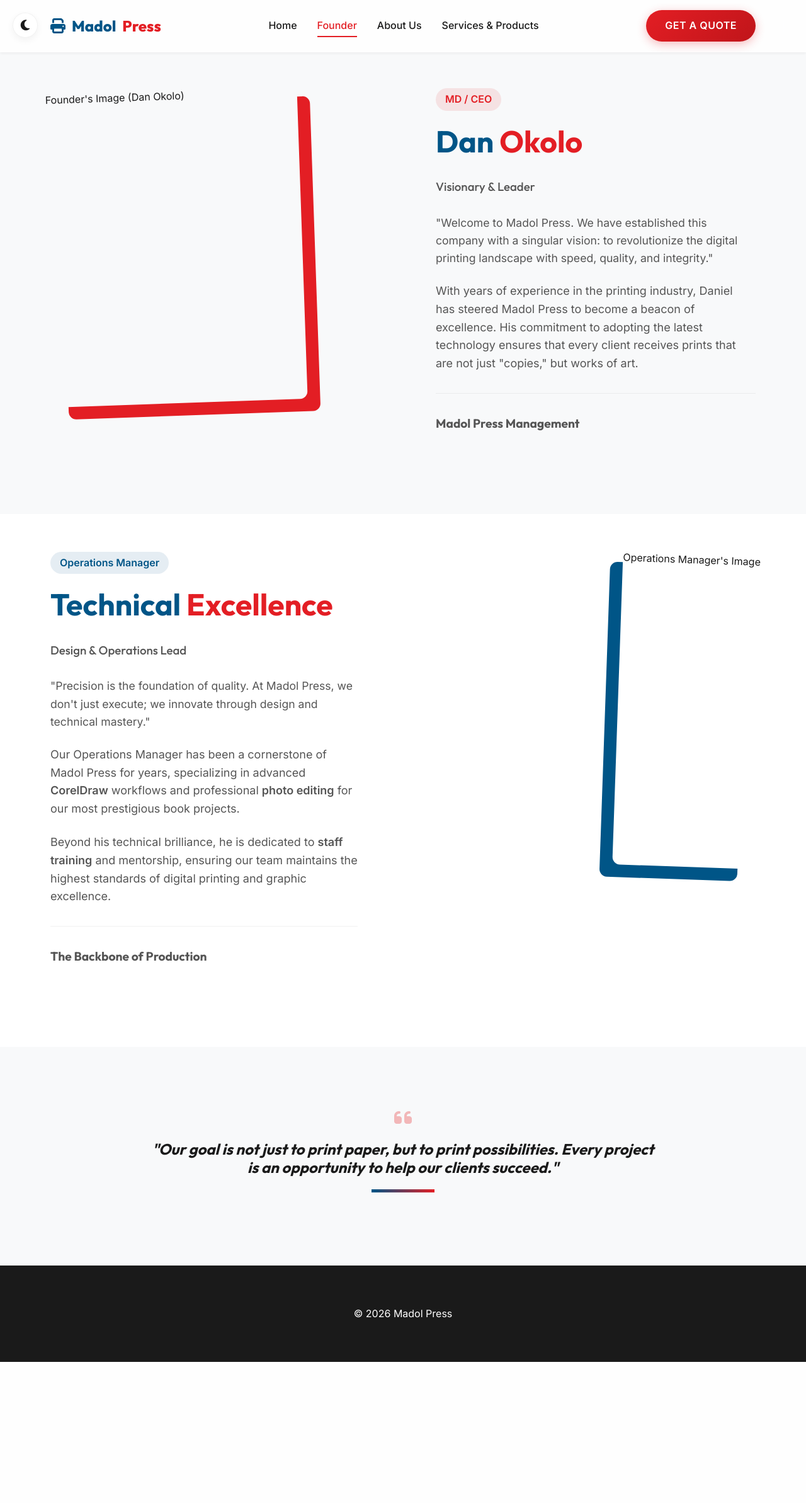
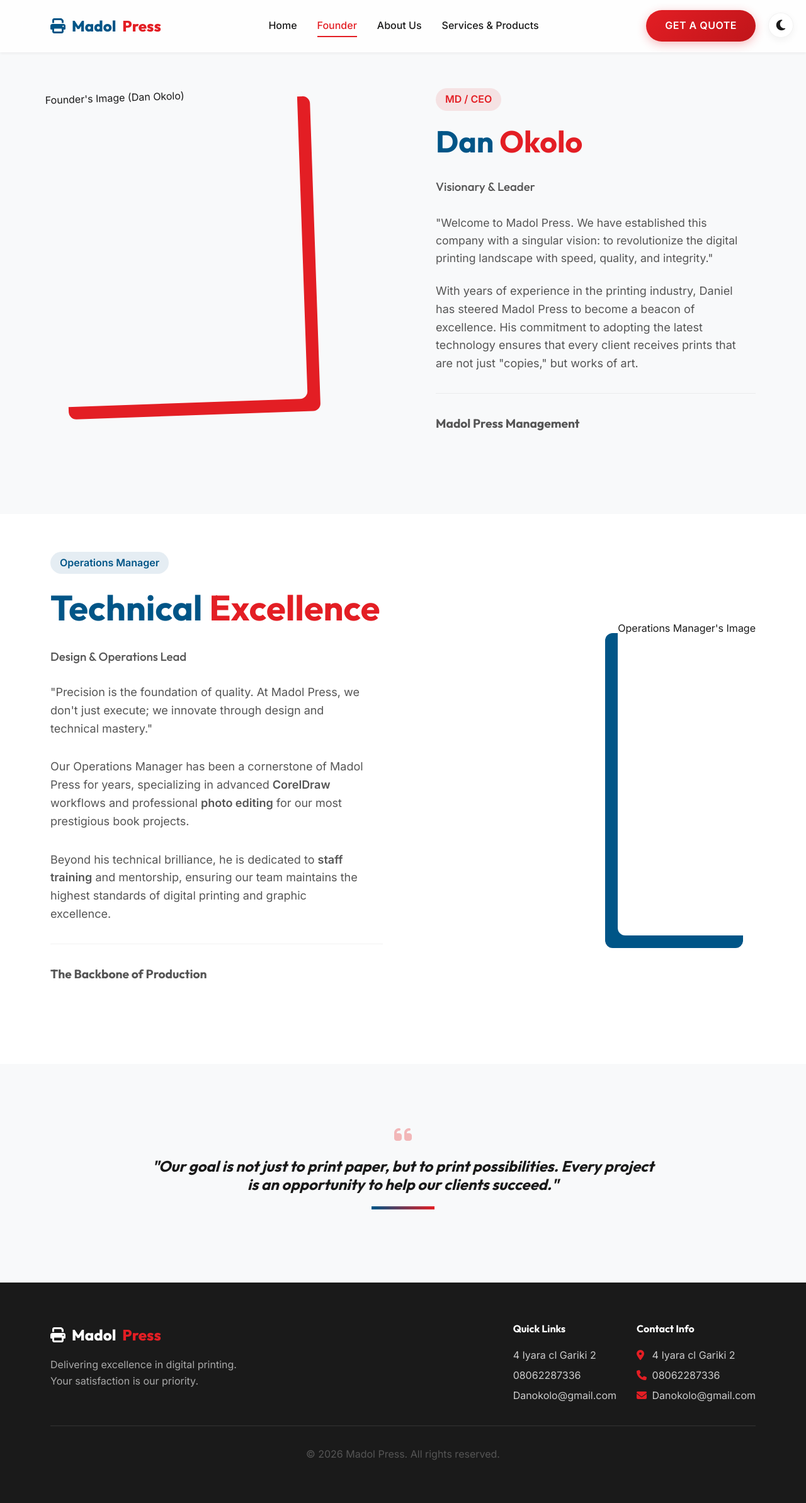
Before and after one commit to danokolojnr-commits/MADOL-PRESS, a PHP site: page /founder.html in a window 1280 px wide. Shown: the whole page at 63% size. Before the commit the page ends 2162 px from the top, so only its background shows below. Run offline with PHP 8.4, Linux system fonts and the light colour scheme.

Commit message:
Update contact information and standardize footer across all pages

```diff
--- a/css/style.css
+++ b/css/style.css
@@ -528,9 +528,8 @@ body.dark-mode .feature-card:hover .feature-icon {
 .theme-toggle {
     position: fixed;
     top: 20px;
-    left: 20px;
+    right: 20px;
     z-index: 1100;
-    /* Above navbar */
     background: var(--bg-card);
     color: var(--text-main);
     border: 1px solid var(--border-color);
@@ -627,3 +626,73 @@ body.dark-mode .text-red {
     color: var(--primary-blue);
     opacity: 0.9;
 }
+
+/* Manager Section Responsiveness */
+@media (max-width: 768px) {
+    .manager-section .hero-content {
+        display: flex !important;
+        flex-direction: column-reverse;
+        gap: 2rem;
+    }
+
+    .manager-section .hero-text {
+        padding-right: 0 !important;
+        text-align: center;
+    }
+
+    .manager-section .hero-image-placeholder {
+        margin: 0 auto !important;
+        height: 400px !important;
+        box-shadow: -15px 15px 0 var(--primary-blue) !important;
+    }
+
+    .manager-section h1 {
+        font-size: 2.2rem !important;
+    }
+}
+
+/* Manager Section Utility Classes */
+.badge-blue {
+    display: inline-block;
+    background: rgba(0, 85, 135, 0.1);
+    padding: 5px 15px;
+    border-radius: 50px;
+    color: var(--primary-blue);
+    font-weight: 600;
+    margin-bottom: 20px;
+}
+
+.subtitle {
+    color: var(--text-secondary);
+    margin-bottom: 2rem;
+    font-weight: 500;
+}
+
+.quote-text {
+    margin-bottom: 1.5rem;
+    font-size: 1.1rem;
+    color: var(--text-main);
+}
+
+.desc-text {
+    margin-bottom: 1.5rem;
+    color: var(--text-secondary);
+}
+
+.manager-img {
+    max-width: 400px;
+    height: 500px;
+    box-shadow: -20px 20px 0 var(--primary-blue);
+    transform: rotate(2deg);
+    border-radius: var(--radius-md);
+    margin-left: auto;
+}
+
+body.dark-mode .badge-blue {
+    background: rgba(74, 144, 226, 0.2);
+    color: #4A90E2;
+}
+
+body.dark-mode .manager-img {
+    box-shadow: -20px 20px 0 #4A90E2;
+}
--- a/founder.html
+++ b/founder.html
@@ -78,35 +78,32 @@
         </div>
     </section>
 
-    <!-- Manager Section -->
-    <section class="section"
+    <section class="section manager-section"
         style="padding-top: 60px; background: var(--bg-card); position: relative; overflow: hidden;">
         <!-- Decorative shape for visual interest -->
         <div class="hero-shape shape-2" style="right: -100px; bottom: -50px; opacity: 0.15;"></div>
 
         <div class="container">
-            <div class="hero-content" style="align-items: flex-start; grid-template-columns: 1fr 1fr;">
+            <div class="hero-content">
 
-                <div class="hero-text" data-aos="fade-right" data-aos-duration="800" style="padding-right: 40px;">
-                    <div
-                        style="display: inline-block; background: rgba(0, 85, 135, 0.1); padding: 5px 15px; border-radius: 50px; color: var(--primary-blue); font-weight: 600; margin-bottom: 20px;">
+                <div class="hero-text" data-aos="fade-right" data-aos-duration="800">
+                    <div class="badge-blue">
                         Operations Manager
                     </div>
-                    <h1 class="text-blue" style="font-size: 3rem;">Technical <span class="text-red">Excellence</span>
+                    <h1 class="text-blue">Technical <span class="text-red">Excellence</span>
                     </h1>
-                    <h3 style="color: var(--text-secondary); margin-bottom: 2rem; font-weight: 500;">Design & Operations
-                        Lead</h3>
+                    <h3 class="subtitle">Design & Operations Lead</h3>
 
-                    <p style="margin-bottom: 1.5rem; font-size: 1.1rem; color: var(--text-main);">
+                    <p class="quote-text">
                         "Precision is the foundation of quality. At Madol Press, we don't just execute; we innovate
                         through design and technical mastery."
                     </p>
-                    <p style="margin-bottom: 1.5rem; color: var(--text-secondary);">
+                    <p class="desc-text">
                         Our Operations Manager has been a cornerstone of Madol Press for years, specializing in advanced
                         <strong>CorelDraw</strong> workflows and professional <strong>photo editing</strong> for our
                         most prestigious book projects.
                     </p>
-                    <p style="margin-bottom: 1.5rem; color: var(--text-secondary);">
+                    <p class="desc-text">
                         Beyond his technical brilliance, he is dedicated to <strong>staff training</strong> and
                         mentorship, ensuring our team maintains the highest standards of digital printing and graphic
                         excellence.
@@ -119,8 +116,8 @@
                     </div>
                 </div>
 
-                <div class="hero-image-placeholder" data-aos="fade-left" data-aos-duration="800" data-aos-delay="200"
-                    style="max-width: 400px; height: 500px; box-shadow: -20px 20px 0 var(--primary-blue); transform: rotate(2deg); border-radius: var(--radius-md); margin-left: auto;">
+                <div class="hero-image-placeholder manager-img" data-aos="fade-left" data-aos-duration="800"
+                    data-aos-delay="200">
                     <span>Operations Manager's Image</span>
                 </div>
 
@@ -145,9 +142,42 @@
         </div>
     </section>
 
+    <!-- Footer -->
     <footer style="background-color: var(--text-dark); color: white; padding: var(--spacing-lg) 0;">
-        <div class="container text-center">
-            <p>&copy; 2026 Madol Press</p>
+        <div class="container">
+            <div style="display: flex; justify-content: space-between; flex-wrap: wrap; gap: 2rem;">
+                <div style="flex: 1; min-width: 250px;">
+                    <div class="logo" style="margin-bottom: 1rem; color: white;">
+                        <i class="fa-solid fa-print"></i>
+                        Madol<span style="color: var(--primary-red);">Press</span>
+                    </div>
+                    <p style="color: #aaa; max-width: 300px;">Delivering excellence in digital printing. Your
+                        satisfaction is our priority.</p>
+                </div>
+                <div>
+                    <h4 style="color: white; margin-bottom: 1rem;">Quick Links</h4>
+                    <ul style="line-height: 2;">
+                        <li><a href="#" style="color: #ccc;">4 Iyara cl Gariki 2</a></li>
+                        <li><a href="tel:08062287336" style="color: #ccc;">08062287336</a></li>
+                        <li><a href="mailto:Danokolo@gmail.com" style="color: #ccc;">Danokolo@gmail.com</a></li>
+                    </ul>
+                </div>
+                <div>
+                    <h4 style="color: white; margin-bottom: 1rem;">Contact Info</h4>
+                    <ul style="line-height: 2; color: #ccc;">
+                        <li><i class="fa-solid fa-location-dot" style="width: 20px; color: var(--primary-red);"></i>
+                            4 Iyara cl Gariki 2</li>
+                        <li><i class="fa-solid fa-phone" style="width: 20px; color: var(--primary-red);"></i>
+                            08062287336</li>
+                        <li><i class="fa-solid fa-envelope" style="width: 20px; color: var(--primary-red);"></i>
+                            Danokolo@gmail.com</li>
+                    </ul>
+                </div>
+            </div>
+            <div
+                style="border-top: 1px solid #333; margin-top: 2rem; padding-top: 2rem; text-align: center; color: #666;">
+                <p>&copy; 2026 Madol Press. All rights reserved.</p>
+            </div>
         </div>
     </footer>
 
```
Also changed, not shown: about.html (+35 -2 lines), contact.html (+41 -4 lines), index.html (+7 -8 lines), products.html (+35 -2 lines).
